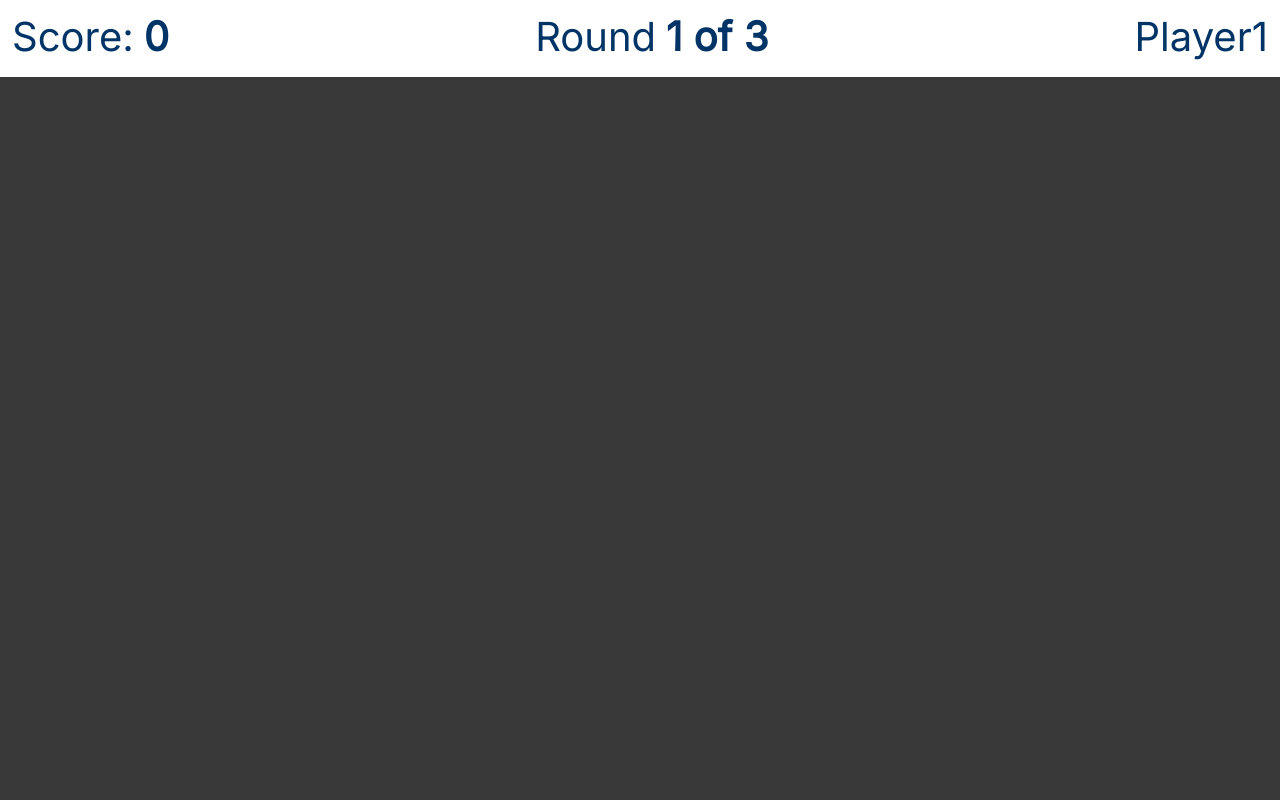
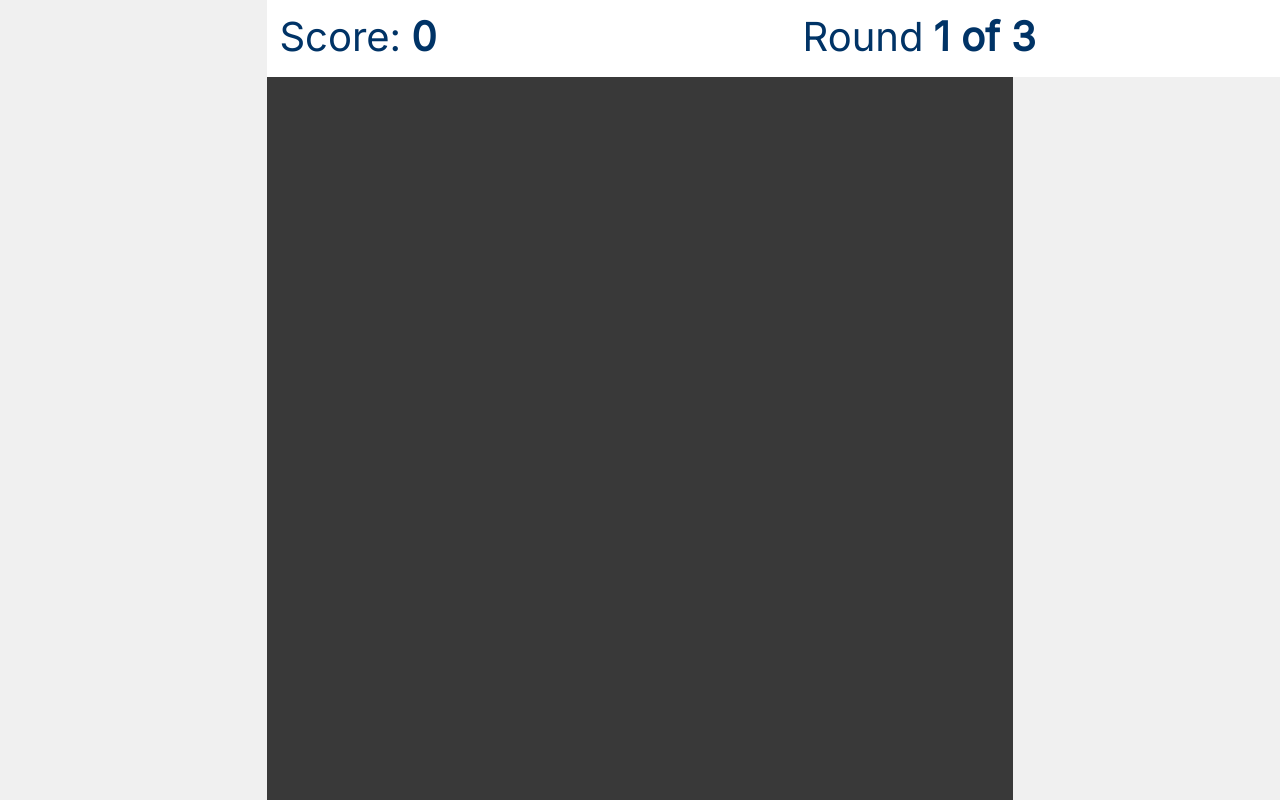
Before and after one commit to hamdielzard/Wordeo, a React (Create React App) app in the folder client/: page /game in a window 1280 px wide. Built offline with nearby package versions, Linux system fonts and the light colour scheme.

Commit message:
Fixed bug where CSS affects main

```diff
--- a/client/src/Components/Game/CoreGame.js
+++ b/client/src/Components/Game/CoreGame.js
@@ -1,10 +1,24 @@
 import React from "react";
 
-const CoreGame = () =>
+import Timer from './Timer';
+
+const CoreGame = (props) =>
 {
+    const [roundStatus, updateRoundStatus] = React.useState({
+        correctWords: [],
+        incorrectWords: []
+    })
+
+    const [time, updateTime] = React.useState({
+        timeRemaining: 0
+    })
+
     return(
         <div>
-
+            <Timer />
+            <div className="hint">
+                {props.wordData.hints[0]}
+            </div>
         </div>
     )
 }
--- a/client/src/Pages/Game.js
+++ b/client/src/Pages/Game.js
@@ -2,7 +2,6 @@
 
 import React from 'react'
 import GameHeader from '../Components/Game/GameHeader';
-import Timer from '../Components/Game/Timer';
 import CoreGame from '../Components/Game/CoreGame';
 import '../Styles/Game.css';
 
@@ -11,11 +10,15 @@ import data from '../TEMPDB/data';
 
 const GamePage = () =>
 {
-    const [gameStatus, updataStatus] = React.useState({
+    const [gameStatus, updateGameStatus] = React.useState({
         round: 1,
-        score: 0,
-        currWord: data[0]
+        currWord: data[0],
+        score: 0
     })
+
+    function roundEnd(scoreEarned) {
+        console.log(scoreEarned)
+    }
 
     return(
         <div className='game'>
@@ -25,8 +28,10 @@ const GamePage = () =>
                 maxRound = {data.length}
                 name = "Player1"
             />
-            <Timer />
-            <CoreGame />
+            <CoreGame
+                wordData = {gameStatus.currWord}
+                roundEnd = {roundEnd}
+            />
         </div>
     )
 }
--- a/client/src/Styles/Game.css
+++ b/client/src/Styles/Game.css
@@ -1,7 +1,8 @@
-body {
+.game {
     background-color: #393939;
     justify-content: left;
     align-items: baseline;
+    height: 100vh;
 }
 
 .bold {
@@ -29,3 +30,12 @@ body {
     display: flex;
     padding: 12px;
 }
+
+.hint {
+    color: #FFF;
+    font-family: Inter;
+    font-size: 64px;
+    font-style: normal;
+    font-weight: 700;
+    line-height: normal;
+}
```
